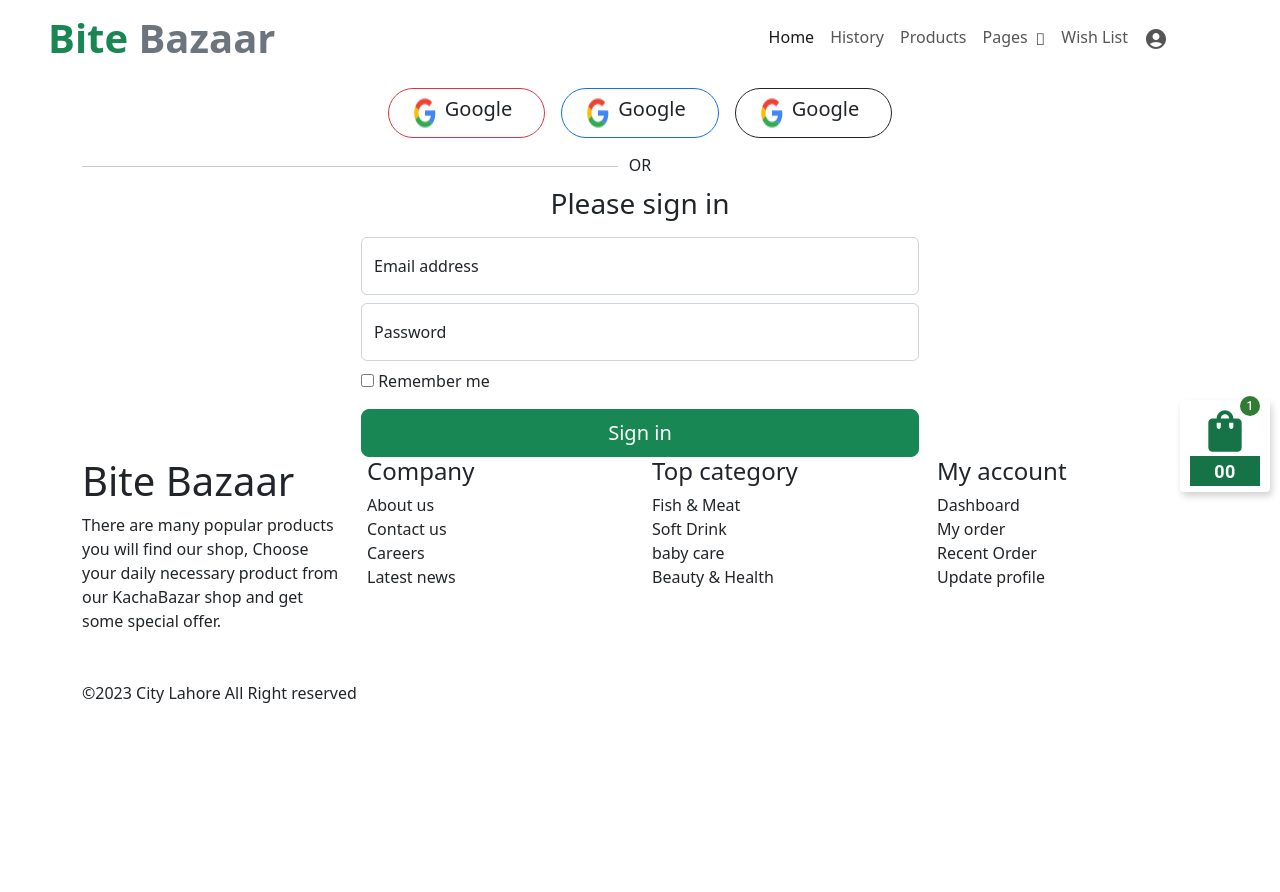
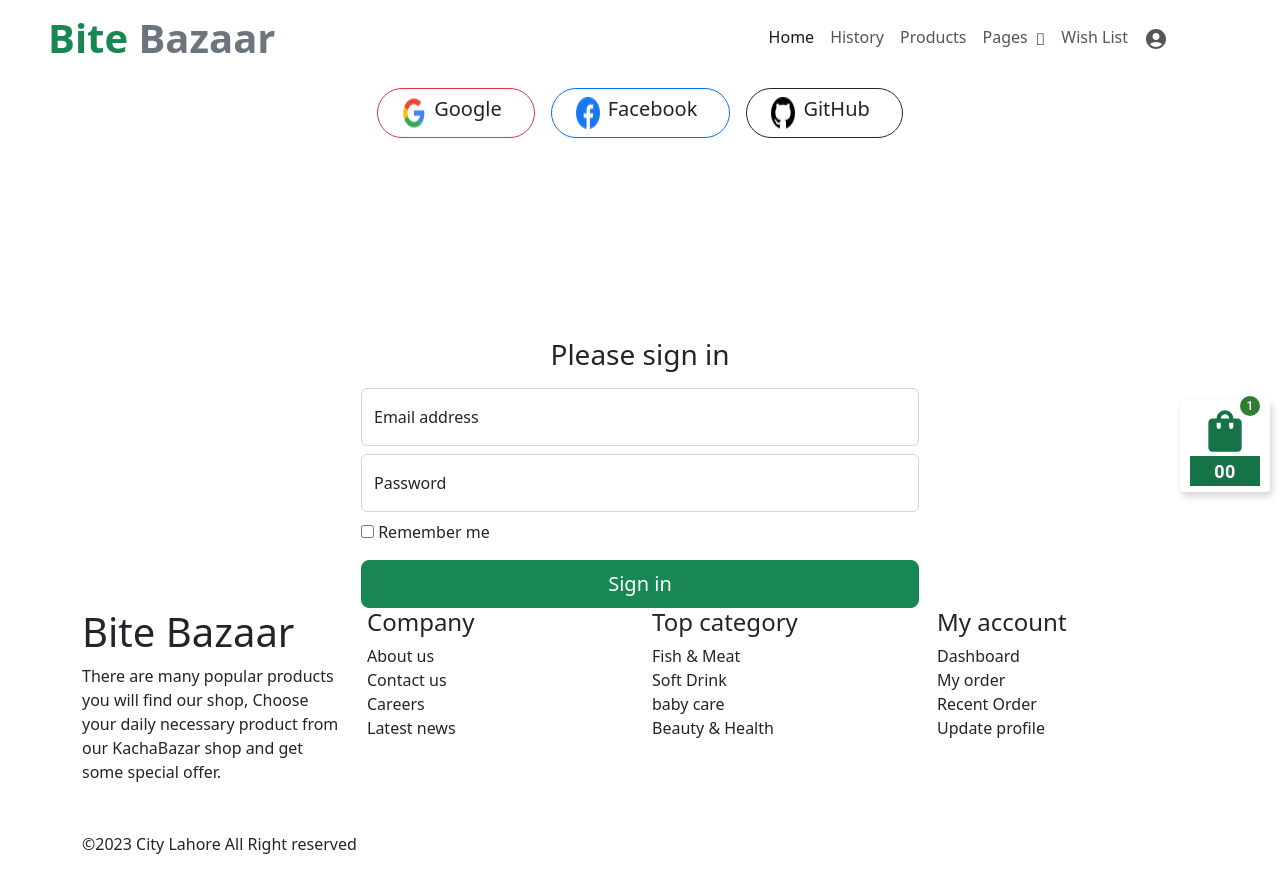
Before and after one commit to Ijazliaqat/Final_Bootcamp_Project, a React (Create React App) app: page /signin in a window 1280 px wide. Shown: the top 892 px of the page. Before the commit the page ends 800 px from the top, so only its background shows below. Built offline with nearby package versions, Linux system fonts and the light colour scheme.

Commit message:
comments added in sign in

```diff
--- a/src/componets/authentication/sign-in/sigin-in.css
+++ b/src/componets/authentication/sign-in/sigin-in.css
@@ -63,18 +63,58 @@
     margin-left: 20px;
 }
 
-.container-4 hr {
+/* .container-4 {
+    justify-content: left;
+    align-content: center;
+    padding: 16px;
+    justify-content: center;
+    align-items: center;
+    vertical-align: middle;
+}
+
+.or {
+    font-size: 15px;
+    color: black;
+    font-weight: 600;
+    justify-content: center;
+    padding: 16px;
+    justify-content: center;
+    align-items: center;
+    vertical-align: middle;
+} */
+
+/* .or::before {
+    content: '';
+    background: #efefef;
+    display: block;
+    height: 2px;
+    width: 150px;
+    position:relative;
+    top: 11px;
+}
+
+.or::after {
+    content: '';
+    background: #efefef;
+    display: block;
+    height: 2px;
+    width: 150px;
+    position: relative;
+    bottom: 10px;
+    left: 160px;
+} */
+
+.p {
+    justify-content: center;
+}
+
+/* .container-5{
+    justify-content: right;
+}
+.container-5 hr{
     margin-top: 20px;
     width: 48%;
-}
-.or{
-    justify-content: center;
-        display: flex;
-        width: 30px;
-        margin: -30px auto 10px;
-        background: #fff;
-}
-
+} */
 .form {
     width: 250px;
     height: 380px;
--- a/src/componets/authentication/sign-in/sign-in.jsx
+++ b/src/componets/authentication/sign-in/sign-in.jsx
@@ -16,14 +16,14 @@ export const SignIn = () => {
           </div>
           <div >
             <div className='border border-primary rounded-5 my-2 py-2 px-4 d-flex mx-2'>
-              <img src={google} alt="googleicon" />
-              <h5 className='mx-2'>Google</h5>
+              <img src={Facebook} alt="Facebookicon" />
+              <h5 className='mx-2'>Facebook</h5>
             </div>
           </div>
           <div >
             <div className='border border-dark rounded-5 my-2 py-2 px-4 d-flex mx-2'>
-              <img src={google} alt="googleicon" />
-              <h5 className='mx-2'>Google</h5>
+              <img src={GitHub} alt="GitHubicon" />
+              <h5 className='mx-2'>GitHub</h5>
             </div>
           </div>
         </div>
@@ -42,9 +42,11 @@ export const SignIn = () => {
             <h5>GitHub</h5>
           </div>
         </div> */}
-        <div className='container-4'><hr />
-          <p class='or'>OR</p>
+        <div className='container-4 my-5 py-5 px-8 d-flex mx-2'>
+        <h5 className='position-absolute top-50 start-50 translate-middle'>OR</h5>
+          {/* <p className='or my-2 py-2 px-4 d-flex mx-2'>OR</p> */}
         </div>
+        {/* <div className='container-5'><hr /></div> */}
 
         {/* <div className="form">
 
@@ -62,25 +64,25 @@ export const SignIn = () => {
 
         </div> */}
 
-        <main class="form-signin w-50 m-auto">
+        <main className="form-signin w-50 m-auto">
           <form>
-              <h1 class="h3 text-center mb-3 fw-normal">Please sign in</h1>
+              <h1 className="h3 text-center mb-3 fw-normal">Please sign in</h1>
 
-              <div class="form-floating">
-                <input type="email" class="form-control" id="floatingInput" placeholder="name@example.com"/>
+              <div className="form-floating">
+                <input type="email" className="form-control" id="floatingInput" placeholder="name@example.com"/>
                   <label for="floatingInput">Email address</label>
               </div>
-              <div class="form-floating my-2">
-                <input type="password" class="form-control" id="floatingPassword" placeholder="Password"/>
+              <div className="form-floating my-2">
+                <input type="password" className="form-control" id="floatingPassword" placeholder="Password"/>
                   <label for="floatingPassword">Password</label>
               </div>
 
-              <div class="checkbox mb-3">
+              <div className="checkbox mb-3">
                 <label>
                   <input type="checkbox" value="remember-me"/> Remember me
                 </label>
               </div>
-              <button class="w-100 btn btn-lg btn-success" type="submit">Sign in</button>
+              <button className="w-100 btn btn-lg btn-success" type="submit">Sign in</button>
 
           </form>
         </main>
```
